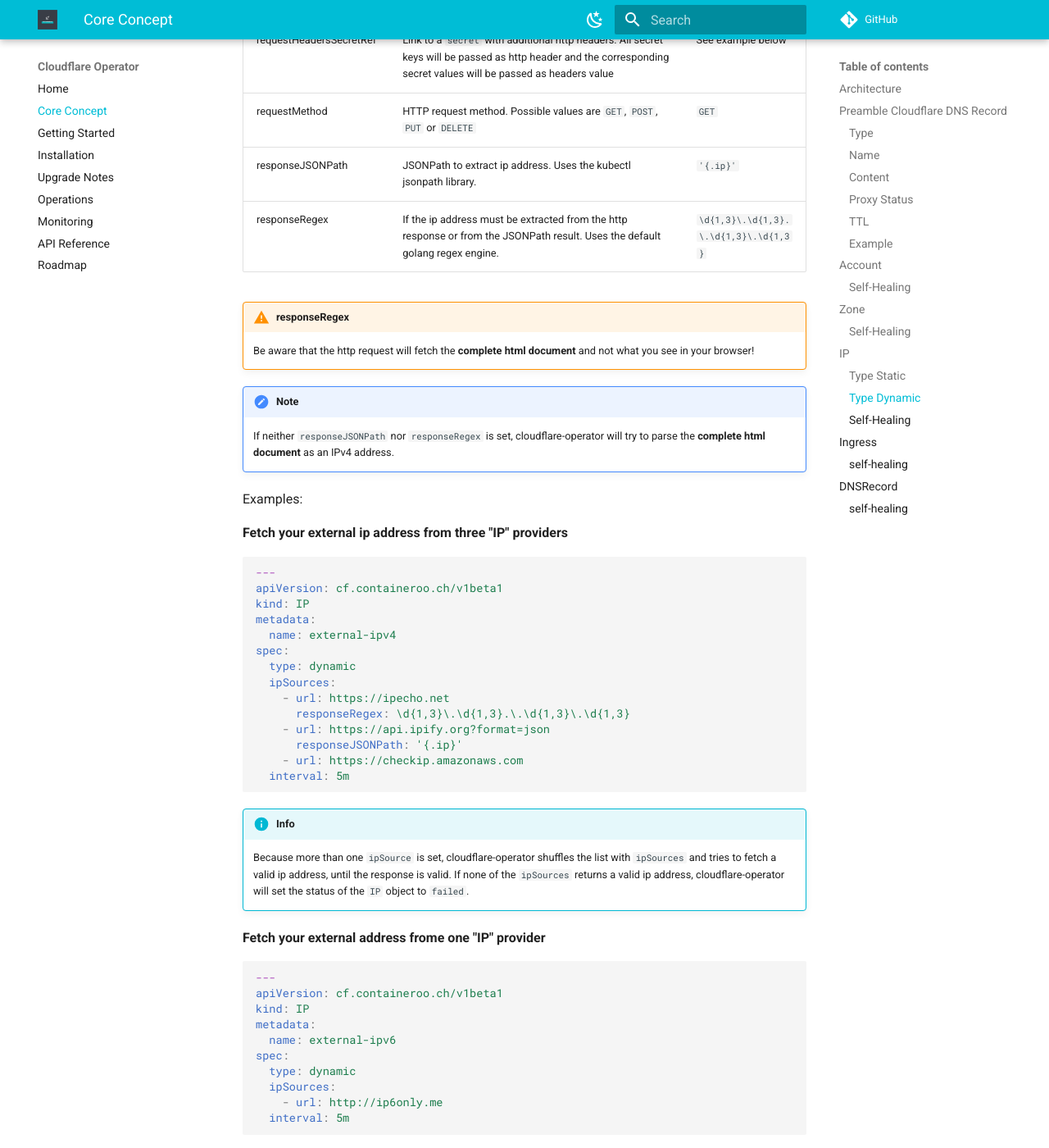
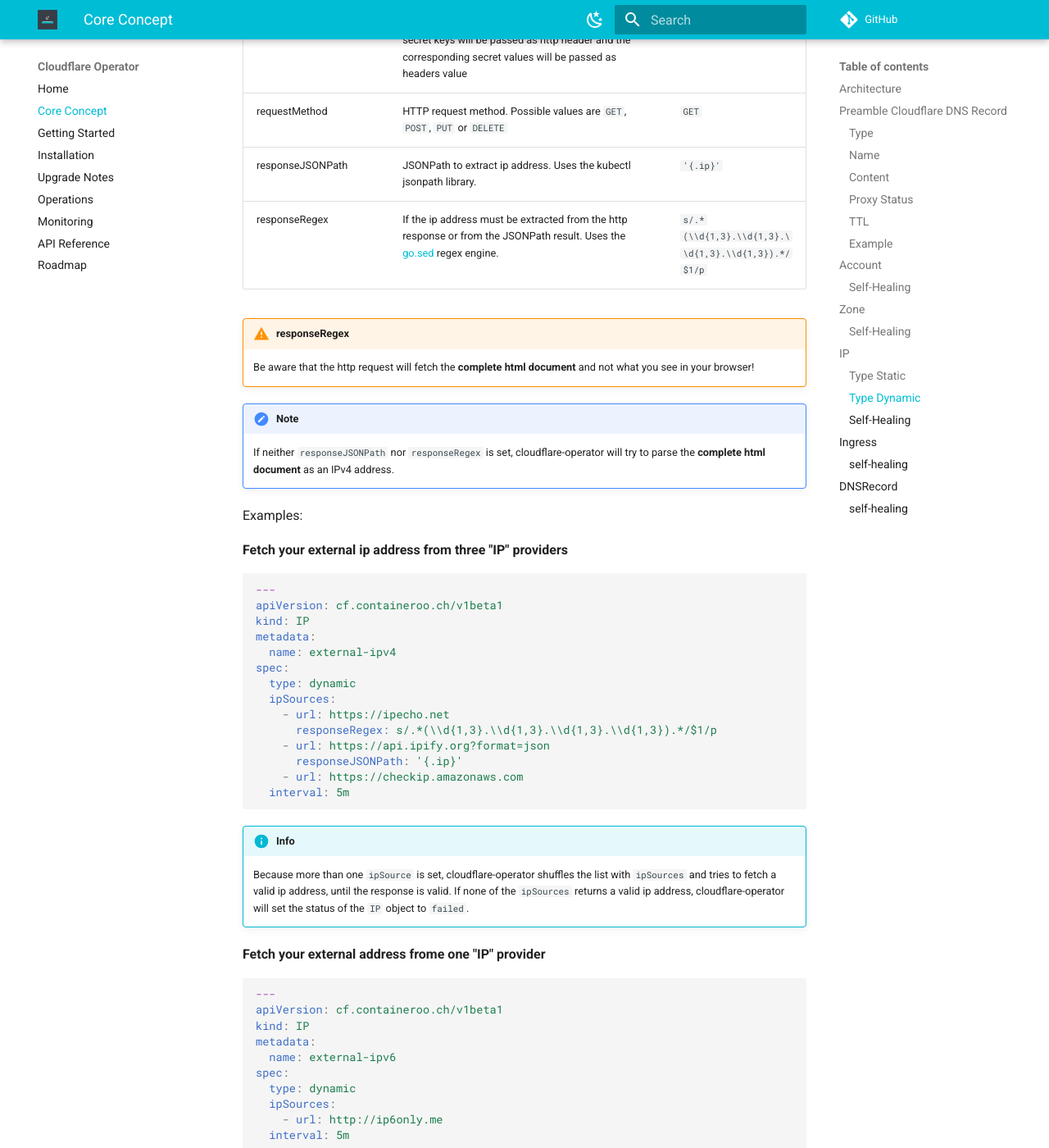
Before and after one commit to containeroo/cloudflare-operator, an MkDocs documentation site: the page built from docs/content/core_concept.md, in a window 1280 px wide and 1400 px high, scrolled down 6194 px. Shown: the whole window at 82% size. Built offline with MkDocs 1.6.1 and Material for MkDocs 9.7.7, drawn with Linux system fonts in a browser that asks for light colours; comment, search, counter and statistics services are not loaded.

Commit message:
revert last commit

```diff
--- a/docs/content/core_concept.md
+++ b/docs/content/core_concept.md
@@ -187,7 +187,7 @@ An `ipSource` can have the following keys:
 | requestHeadersSecretRef | Link to a `secret` with additional http headers. All secret keys will be passed as http header and the corresponding secret values will be passed as headers value | See example below                     |
 | requestMethod           | HTTP request method. Possible values are `GET`, `POST`, `PUT` or `DELETE`                                                                                          | `GET`                                 |
 | responseJSONPath        | JSONPath to extract ip address. Uses the kubectl jsonpath library.                                                                                                 | `'{.ip}'`                             |
-| responseRegex           | If the ip address must be extracted from the http response or from the JSONPath result. Uses the default golang regex engine.                                      | `\d{1,3}\.\d{1,3}.\.\d{1,3}\.\d{1,3}` |
+| responseRegex           | If the ip address must be extracted from the http response or from the JSONPath result. Uses the [go.sed](https://github.com/rwtodd/Go.Sed) regex engine.                                      | `s/.*(\\d{1,3}.\\d{1,3}.\\d{1,3}.\\d{1,3}).*/$1/p` |
 
 !!! warning "responseRegex"
     Be aware that the http request will fetch the **complete html document** and not what you see in your browser!
@@ -209,7 +209,7 @@ spec:
   type: dynamic
   ipSources:
     - url: https://ipecho.net
-      responseRegex: \d{1,3}\.\d{1,3}.\.\d{1,3}\.\d{1,3}
+      responseRegex: s/.*(\\d{1,3}.\\d{1,3}.\\d{1,3}.\\d{1,3}).*/$1/p
     - url: https://api.ipify.org?format=json
       responseJSONPath: '{.ip}'
     - url: https://checkip.amazonaws.com
```
